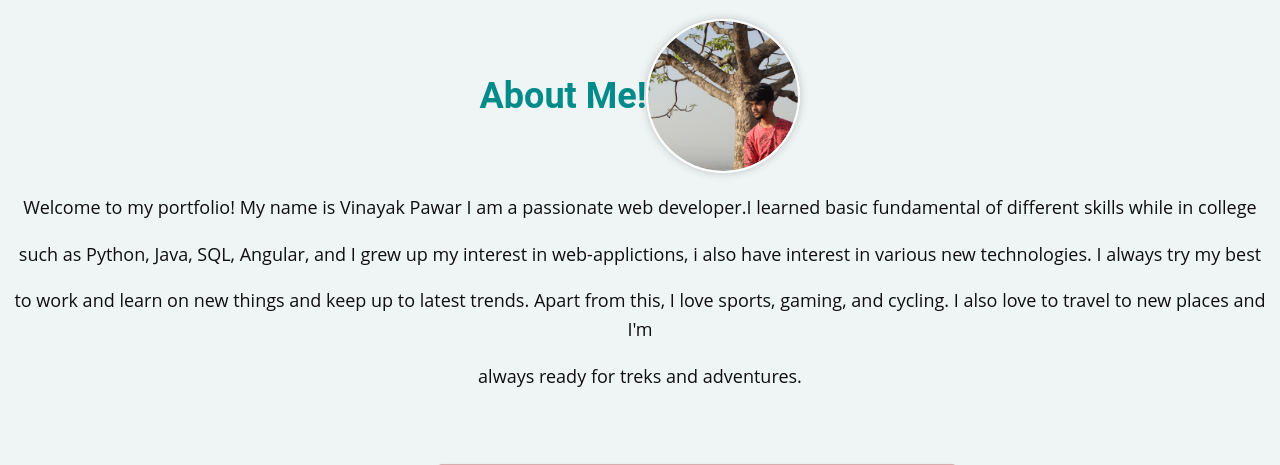
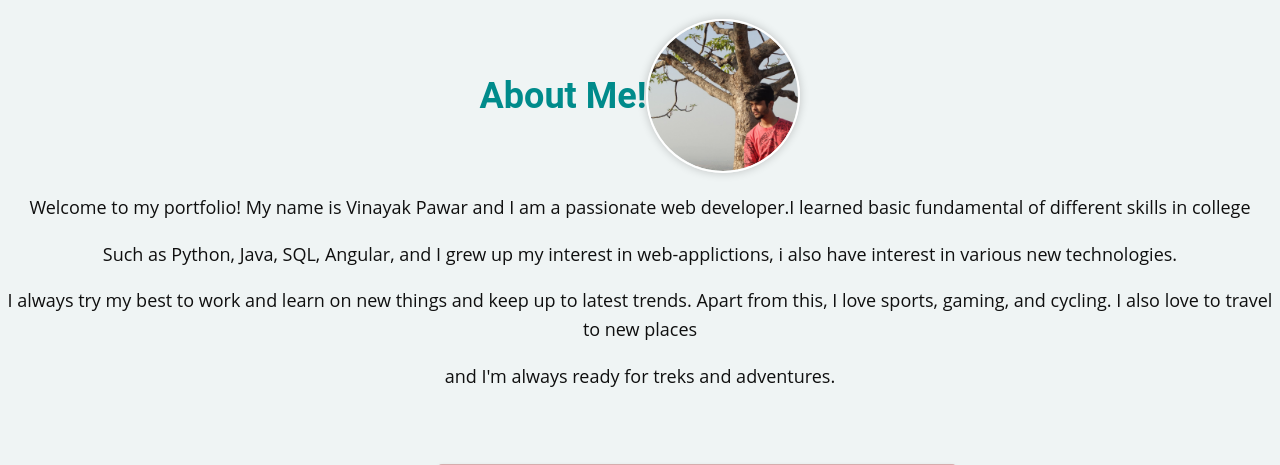
Before and after one commit to vinghost/Portfolio-Vinayak, a Flask app: page / in a window 1280 px wide. Shown: the part 150-615 px from the top of the page. Run offline with Flask 3, Linux system fonts and the light colour scheme.

Commit message:
Update home.html

```diff
--- a/templates/home.html
+++ b/templates/home.html
@@ -30,10 +30,10 @@
     </div></h2>
 
         <div class="intro-text">
-            <p>Welcome to my portfolio! My name is Vinayak Pawar I am a passionate web developer.I learned basic fundamental of different skills while in college </p>
-           <p>such as Python, Java, SQL, Angular, and I grew up my interest in web-applictions, i also have interest in  various new technologies. I always try my best</p>
-           <p> to work and learn on new things and keep up to latest trends. Apart from this, I love sports, gaming, and cycling. I also love to travel to new places and I'm</p>
-            <p>always ready for treks and adventures.</p>
+         <p>Welcome to my portfolio! My name is Vinayak Pawar  and I am a passionate web developer.I learned basic fundamental of different skills in college </p>
+           <p>Such as Python, Java, SQL, Angular, and I grew up my interest in web-applictions, i also have interest in  various new technologies. </p>
+           <p> I always try my best to work and learn on new things and keep up to latest trends. Apart from this, I love sports, gaming, and cycling. I also love to travel to new places </p>
+            <p>and I'm always ready for treks and adventures.</p>
         </div>
       </section>
       <section id="projects">
```
